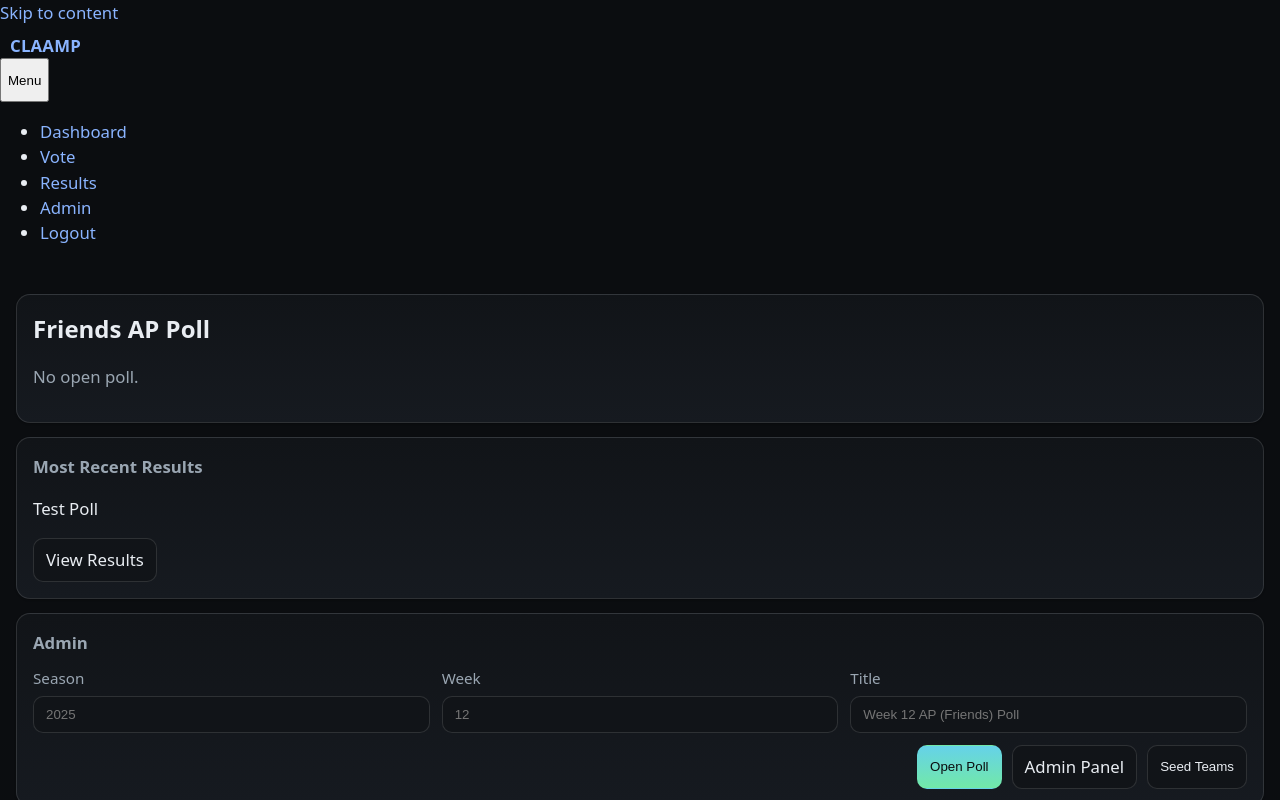
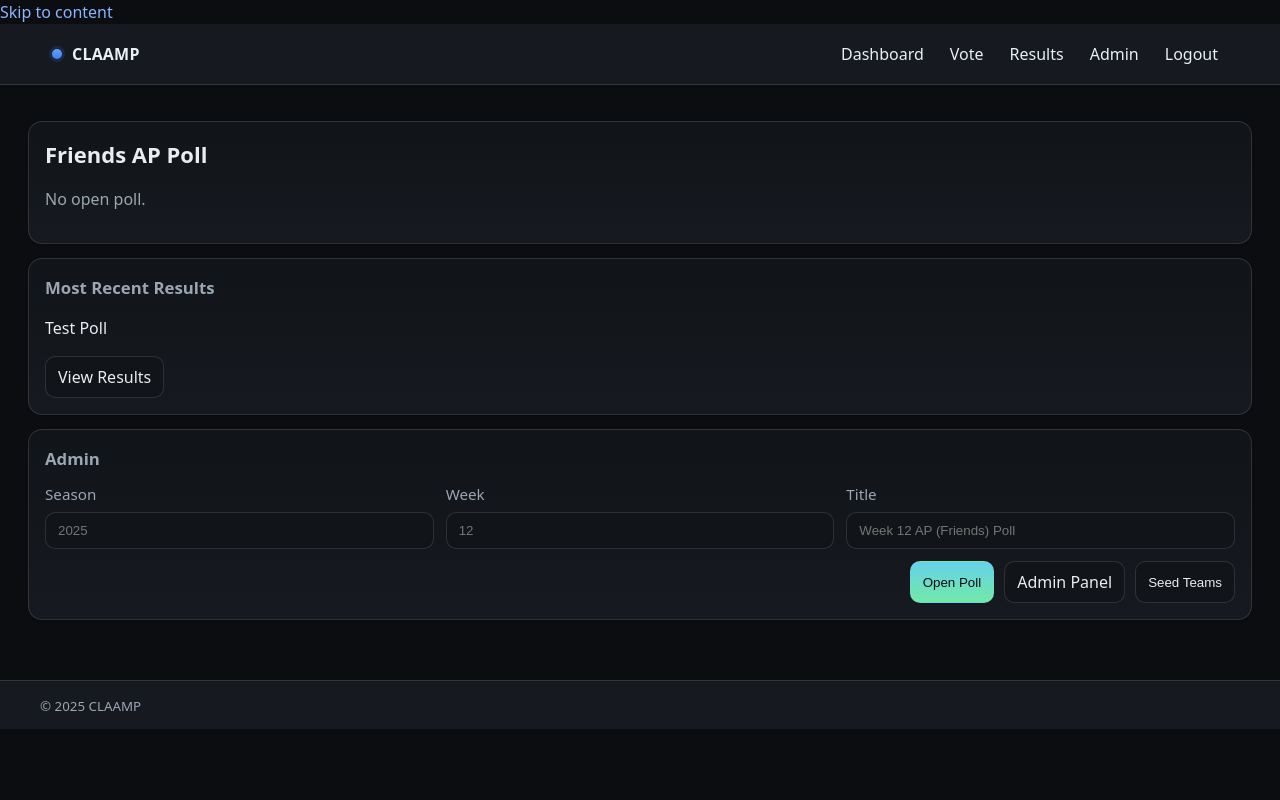
Before and after one commit to ahicks5/claamp-poll, a Flask app: page /poll/ in a window 1280 px wide. Run offline with Flask 3, Linux system fonts and the light colour scheme; a user stored in the database is signed in; data comes from the database, SQL or seed files in the repository; some libraries are stand-ins or nearby versions.

Commit message:
first commit

```diff
--- a/app.py
+++ b/app.py
@@ -79,6 +79,11 @@ def debug_db():
         return jsonify(db=str(engine.url), tables=sorted(insp.get_table_names()), users=users)
     except Exception as e:
         return jsonify(error=f"{e.__class__.__name__}: {e}"), 500
+
+@app.context_processor
+def inject_globals():
+    from datetime import datetime, timezone
+    return {"current_year": datetime.now(timezone.utc).year}
 # ---------------------------------------------------------------------------
 
 if __name__ == "__main__":
--- a/static/css/app.css
+++ b/static/css/app.css
@@ -1,20 +1,145 @@
-/* App bundle: order matters (tokens → base → utilities → components) */
+/* Master bundle for all site styles.
+   Load order: tokens → palette → base → utilities → primitives → components → pages */
 
-/* Design tokens & palettes first */
-@import url("./tokens.css");
-@import url("./palette.css");
+/* Design tokens and palette */
+@import url("tokens.css");
+@import url("palette.css");
 
-/* Base element resets + global layout */
-@import url("./base.css");
-@import url("./utilities.css");
+/* Foundations */
+@import url("base.css");
+@import url("utilities.css");
 
-/* Core UI parts */
-@import url("./nav.css");
-@import url("./cards.css");
-@import url("./tables.css");
-@import url("./forms.css");
-@import url("./buttons.css");
+/* Primitives */
+@import url("buttons.css");
+@import url("forms.css");
+@import url("tables.css");
+@import url("cards.css");
+@import url("nav.css");
 
-/* Feature pages */
-@import url("./ballot.css");
-@import url("./results.css");
+/* Page-specific (can be split later) */
+@import url("results.css");
+@import url("ballot.css");
+
+/* Optional: any new mobile helpers live here */
+:root {
+  --safe-top: env(safe-area-inset-top, 0px);
+  --safe-bottom: env(safe-area-inset-bottom, 0px);
+}
+
+/* Sticky header base styles (ensure it actually sticks) */
+.site-header {
+  position: sticky;
+  top: 0;
+  z-index: 1000;
+  background: var(--panel-2, #10141c);
+  border-bottom: 1px solid var(--line, #1f2633);
+  padding-top: calc(var(--safe-top) + 4px);
+}
+.site-header__inner {
+  max-width: 1200px;
+  margin: 0 auto;
+  padding: 10px 12px;
+  display: flex;
+  align-items: center;
+  justify-content: space-between;
+  gap: 12px;
+}
+
+.brand {
+  display: inline-flex;
+  align-items: center;
+  gap: 10px;
+  color: var(--fg, #eaeef7);
+  text-decoration: none;
+  font-weight: 700;
+  letter-spacing: .2px;
+}
+.brand__dot {
+  width: 10px; height: 10px; border-radius: 999px;
+  background: linear-gradient(180deg, #60a5fa, #3b82f6);
+  box-shadow: 0 0 0 3px rgba(59,130,246,.15);
+}
+
+/* Mobile nav (collapsed by default) */
+.nav-toggle {
+  display: inline-grid;
+  place-items: center;
+  width: 40px; height: 40px;
+  border-radius: 10px;
+  border: 1px solid var(--line, #223);
+  background: var(--panel-1, #0c111a);
+  color: var(--fg, #eaeef7);
+}
+.nav-toggle__bar {
+  width: 18px; height: 2px;
+  background: currentColor;
+  position: relative; display: block;
+}
+.nav-toggle__bar::before,
+.nav-toggle__bar::after {
+  content: "";
+  position: absolute; left: 0;
+  width: 18px; height: 2px; background: currentColor;
+}
+.nav-toggle__bar::before { top: -6px; }
+.nav-toggle__bar::after { top: 6px; }
+
+.site-nav {
+  display: none;
+  position: absolute;
+  top: calc(100% + 6px);
+  right: 12px;
+  background: var(--panel-2, #10141c);
+  border: 1px solid var(--line, #1f2633);
+  border-radius: 12px;
+  padding: 6px;
+  box-shadow: 0 10px 30px rgba(0,0,0,.25);
+}
+.site-nav.open { display: block; }
+.site-nav__list {
+  list-style: none;
+  padding: 0; margin: 0;
+  min-width: 220px;
+  display: grid; gap: 4px;
+}
+.site-nav__link {
+  display: block;
+  padding: 10px 12px;
+  border-radius: 8px;
+  text-decoration: none;
+  color: var(--fg, #eaeef7);
+}
+.site-nav__link:hover { background: rgba(147,197,253,.08); }
+
+/* Desktop breakpoint: show inline menu; hide burger */
+@media (min-width: 900px) {
+  .nav-toggle { display: none; }
+  .site-header { padding-top: var(--safe-top); }
+  .site-nav {
+    position: static;
+    display: block;
+    background: none; border: 0; box-shadow: none; padding: 0;
+  }
+  .site-nav__list {
+    display: flex; gap: 6px; align-items: center;
+    min-width: 0;
+  }
+  .site-nav__link { padding: 8px 10px; }
+}
+
+/* Main container spacing so content never tucks under header */
+.site-main {
+  padding: 12px;
+}
+
+/* Footer */
+.site-footer {
+  margin-top: 24px;
+  padding: 12px 12px calc(12px + var(--safe-bottom));
+  border-top: 1px solid var(--line, #1f2633);
+  background: var(--panel-2, #10141c);
+}
+.site-footer__inner {
+  max-width: 1200px;
+  margin: 0 auto;
+}
--- a/templates/base.html
+++ b/templates/base.html
@@ -2,18 +2,14 @@
 <html lang="en" class="no-js" data-color-scheme="auto">
 <head>
   <meta charset="utf-8" />
-  <meta name="viewport"
-        content="width=device-width, initial-scale=1, viewport-fit=cover" />
+  <meta name="viewport" content="width=device-width, initial-scale=1, viewport-fit=cover" />
   <meta name="color-scheme" content="light dark" />
   <meta name="theme-color" content="#0c111a" media="(prefers-color-scheme: dark)">
   <meta name="theme-color" content="#ffffff" media="(prefers-color-scheme: light)">
 
   <title>{% block title %}CLAAMP{% endblock %}</title>
 
-  <!-- System UI font stack for speed & crispness -->
-  <link rel="preconnect" href="https://fonts.gstatic.com" crossorigin>
   <style>
-    :root { --app-max: 1200px; }
     html { -webkit-text-size-adjust: 100%; }
     html, body { height: 100%; }
     body {
@@ -26,9 +22,8 @@
     .no-js body { opacity: 1 !important; }
   </style>
 
-  <!-- Global app stylesheet bundle -->
+  <!-- Master stylesheet that @imports all component CSS -->
   <link rel="stylesheet" href="{{ url_for('static', filename='css/app.css') }}" />
-  <link rel="stylesheet" href="{{ url_for('static', filename='css/mobile.css') }}">
   {% block head %}{% endblock %}
 </head>
 
```
Also changed, not shown: static/js/app.js (+26 -36 lines).
